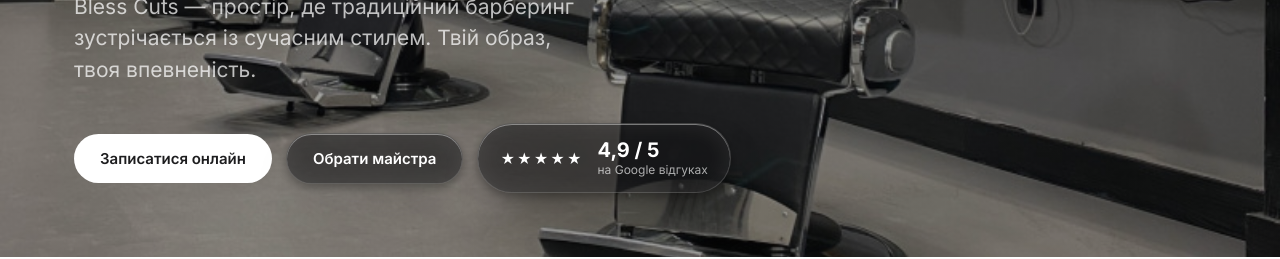
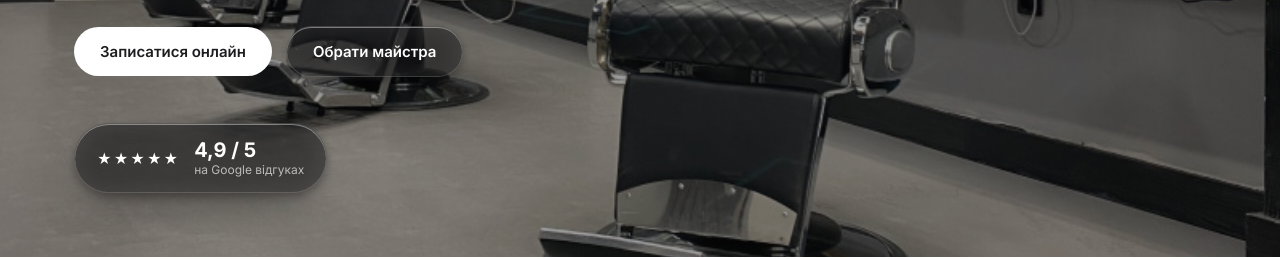
Before and after one commit to Nazya-Why/bless-cuts-barbershop, a plain HTML site: page index.html in a window 1280 px wide. Shown: the part 543-802 px from the top of the page. Drawn offline with Linux system fonts and the light colour scheme.

Commit message:
Restore rating badge to its own row below buttons, keeping the animation on a wrapper (not the glass element) to preserve the blur fix

```diff
--- a/index.html
+++ b/index.html
@@ -95,6 +95,7 @@
     .hero h1{animation:heroReveal .9s cubic-bezier(.16,1,.3,1) .1s both;}
     .hero .sub{animation:heroReveal .9s cubic-bezier(.16,1,.3,1) .34s both;}
     .hero-ctas{animation:heroReveal .9s cubic-bezier(.16,1,.3,1) .46s both;}
+    .hero-rating-wrap{animation:heroReveal .9s cubic-bezier(.16,1,.3,1) .58s both;}
   }
 
   /* ---------- Nav ---------- */
@@ -208,6 +209,7 @@
     font-weight:400;
   }
   .hero-ctas{display:flex;align-items:center;gap:14px;margin-top:38px;flex-wrap:wrap;}
+  .hero-rating-wrap{margin-top:46px;}
   .btn{
     display:inline-flex;align-items:center;gap:8px;
     padding:15px 26px;border-radius:999px;font-size:15px;font-weight:600;
@@ -421,6 +423,8 @@
       <div class="hero-ctas">
         <a class="btn btn-primary" href="https://b769482.alteg.io/company/723076/menu?o=" target="_blank" rel="noopener">Записатися онлайн</a>
         <a class="btn btn-ghost glass-dark" href="#team">Обрати майстра</a>
+      </div>
+      <div class="hero-rating-wrap">
         <div class="hero-rating glass-dark">
           <span class="stars">★★★★★</span>
           <div>
```
